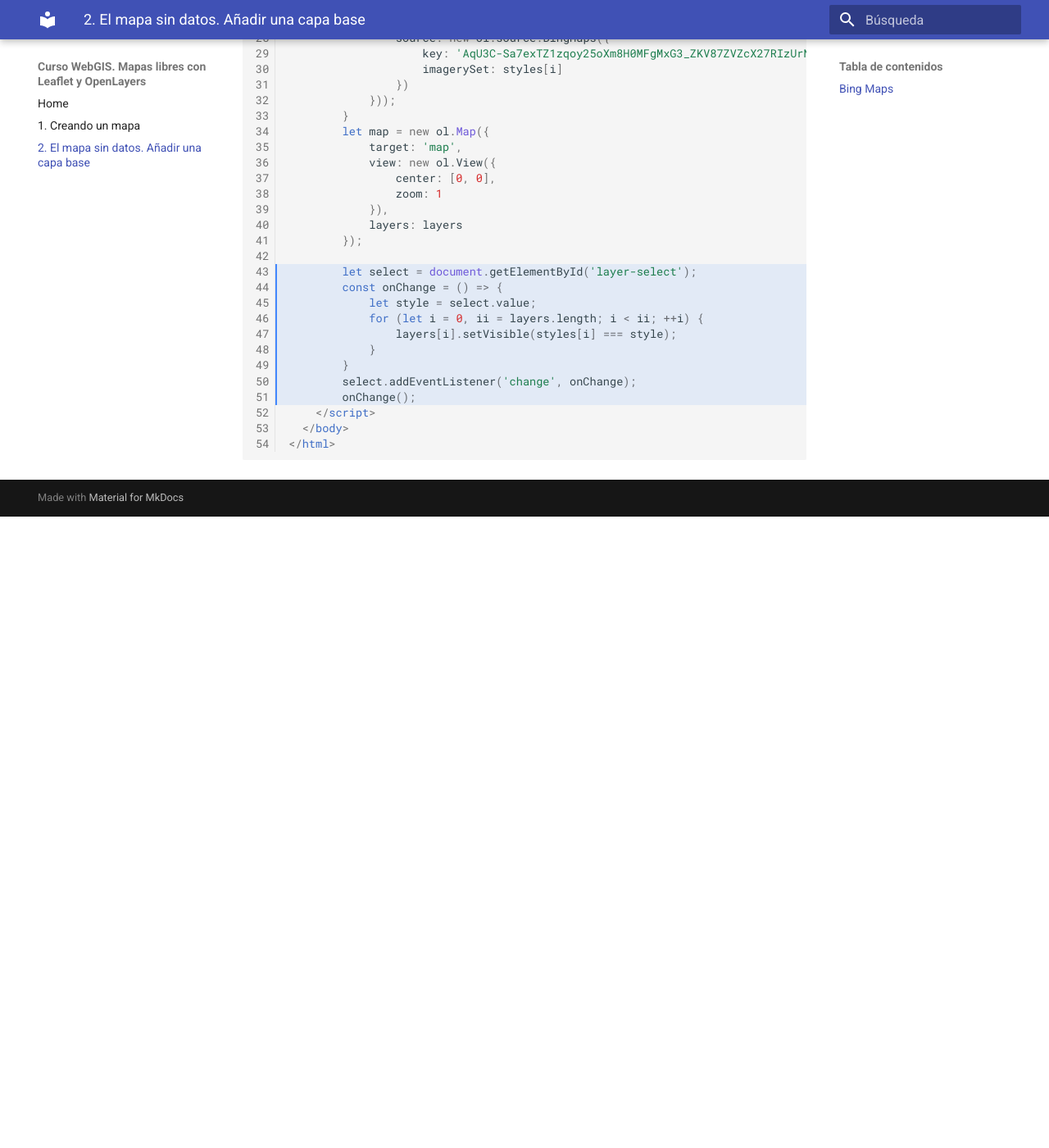
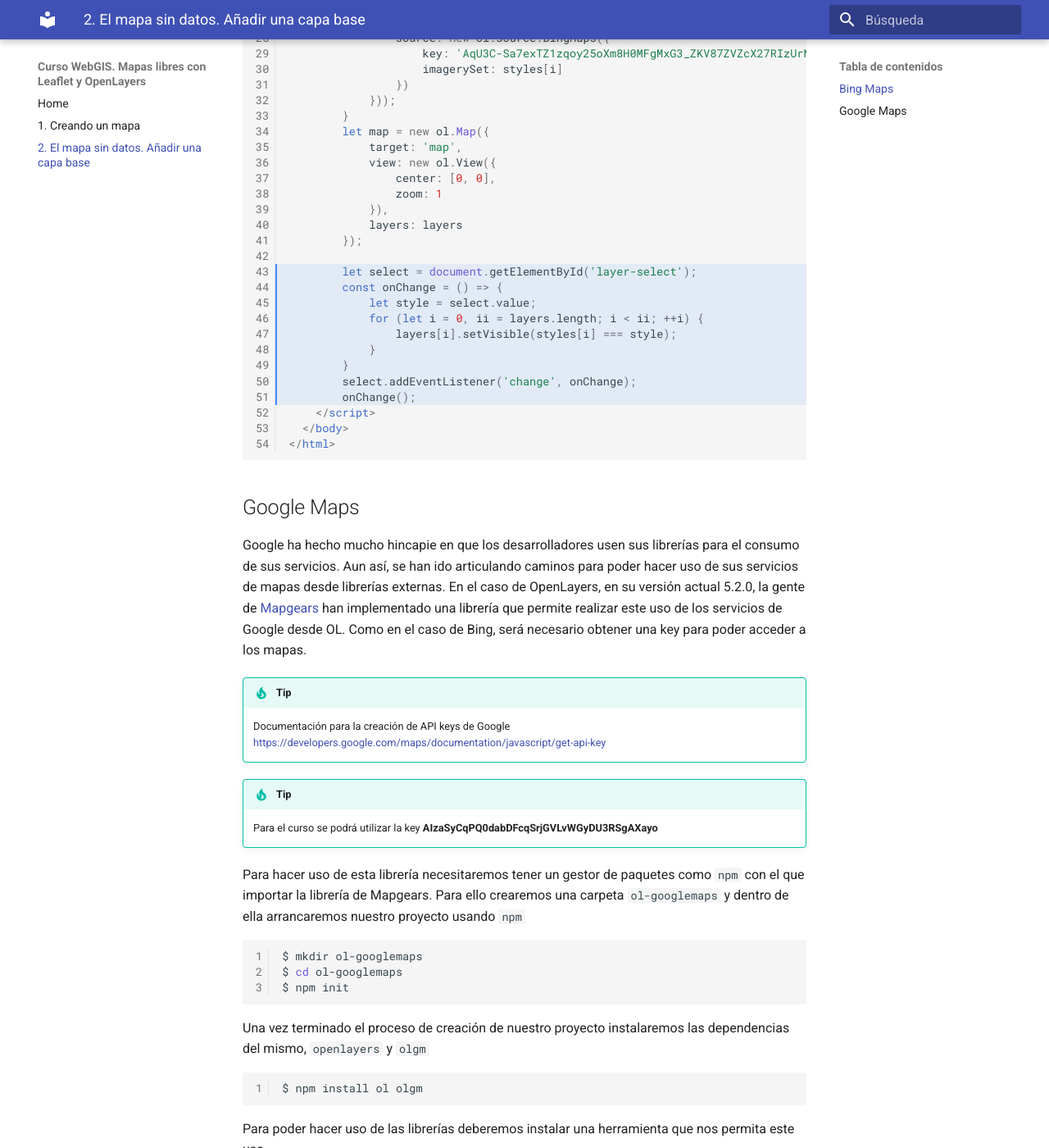
Before and after one commit to xeoinquedos/curso-webgis, an MkDocs documentation site: the page built from docs/2_capas_base.md, in a window 1280 px wide and 1400 px high, scrolled down 3014 px. Shown: the whole window at 82% size. Built offline with MkDocs 1.6.1 and Material for MkDocs 9.7.7, drawn with Linux system fonts in a browser that asks for light colours; before the commit the page ends 3644 px from its top, so only the background shows below that; some of the changed text lies outside the part shown.

Commit message:
Google maps

````diff
--- a/docs/2_capas_base.md
+++ b/docs/2_capas_base.md
@@ -11,7 +11,7 @@
 Para obtener una key que nos permita el uso de estos datos iremos a [https://www.bingmapsportal.com/](https://www.bingmapsportal.com/).
 
 !!! tip
-    Para uso durante el curso podréis usar la key AqU3C-Sa7exTZ1zqoy25oXm8H0MFgMxG3_ZKV87ZVZcX27RIzUrNQ5rQOV1DKt3t
+    Para uso durante el curso podréis usar la key **AqU3C-Sa7exTZ1zqoy25oXm8H0MFgMxG3_ZKV87ZVZcX27RIzUrNQ5rQOV1DKt3t**
 
 Siguiendo con el ejemplo anterior, sustituiremos la capa de OSM por la nueva de Bing y añadiremos un control que nos permita cambiar entre las diferentes tipos de capas de Bing
 
@@ -146,3 +146,130 @@
   </body>
 </html>
 ```
+
+## Google Maps
+Google ha hecho mucho hincapie en que los desarrolladores usen sus librerías para el consumo de sus servicios. Aun así, se han ido articulando caminos para poder hacer uso de sus servicios de mapas desde librerías externas. En el caso de OpenLayers, en su versión actual 5.2.0, la gente de [Mapgears](http://www.mapgears.com/) han implementado una librería que permite realizar este uso de los servicios de Google desde OL. Como en el caso de Bing, será necesario obtener una key para poder acceder a los mapas.
+
+!!! tip
+    Documentación para la creación de API keys de Google [https://developers.google.com/maps/documentation/javascript/get-api-key](https://developers.google.com/maps/documentation/javascript/get-api-key)
+
+!!! tip
+    Para el curso se podrá utilizar la key **AIzaSyCqPQ0dabDFcqSrjGVLvWGyDU3RSgAXayo**
+
+Para hacer uso de esta librería necesitaremos tener un gestor de paquetes como `npm` con el que importar la librería de Mapgears. Para ello crearemos una carpeta `ol-googlemaps` y dentro de ella arrancaremos nuestro proyecto usando `npm`
+
+```bash
+$ mkdir ol-googlemaps
+$ cd ol-googlemaps
+$ npm init
+```
+
+Una vez terminado el proceso de creación de nuestro proyecto instalaremos las dependencias del mismo, `openlayers` y `olgm`
+
+```bash
+$ npm install ol olgm
+```
+
+Para poder hacer uso de las librerías deberemos instalar una herramienta que nos permita este uso
+
+```bash
+$ npm install --save-dev parcel-bundler
+```
+
+Dentro de la carpeta `ol-googlemaps` crearemos un archivo `index.js`:
+
+```JavaScript
+import 'ol/ol.css';
+import {Map, View} from 'ol';
+import TileLayer from 'ol/layer/Tile';
+import OSM from 'ol/source/OSM';
+
+const map = new Map({
+  target: 'map',
+  layers: [
+    new TileLayer({
+      source: new OSM()
+    })
+  ],
+  view: new View({
+    center: [0, 0],
+    zoom: 0
+  })
+});
+```
+
+y seguidamente un fichero `index.html`
+
+```html
+<!DOCTYPE html>
+<html>
+  <head>
+    <meta charset="utf-8">
+    <title>Using Parcel with OpenLayers</title>
+    <style>
+      html, body, #map {
+        height: 100%;
+      }
+    </style>
+  </head>
+  <body>
+    <div id="map"></div>
+    <script src="./index.js"></script>
+  </body>
+</html>
+```
+
+Ahora crearemos las tareas de creación del visor mediante el uso de la herramienta. Para ello añadimos en el archivo `package.json` que se habrá creado tras la ejecución del comando `npm init` lo siguiente:
+
+```JSON hl_lines="8 9"
+{
+  "name": "ol-googlemaps",
+  "version": "1.0.0",
+  "description": "",
+  "main": "index.js",
+  "scripts": {
+    "test": "echo \"Error: no test specified\" && exit 1",
+    "start": "parcel index.html",
+    "build": "parcel build --public-url . index.html"
+  },
+  "author": "",
+  "license": "ISC",
+  "dependencies": {
+    "ol": "^5.2.0",
+    "olgm": "^1.0.0-beta.4"
+  }
+}
+```
+
+si ahora ejecutamos `npm start` podremos ver el visor en [http://localhost:1234/](http://localhost:1234/)
+
+Añadiremos la capa de Google haciendo uso de la librería de Mapgears:
+
+```JavaScript hl_lines="4 5 6 8 10 15 23 24"
+import 'ol/ol.css';
+import 'olgm/olgm.css';
+import {Map, View} from 'ol';
+import GoogleLayer from 'olgm/layer/Google.js';
+import {defaults} from 'olgm/interaction.js';
+import OLGoogleMaps from 'olgm/OLGoogleMaps.js';
+
+var center = [0, 0];
+
+const googleLayer = new GoogleLayer();
+
+const map = new Map({
+  target: 'map',
+  layers: [
+    googleLayer
+  ],
+  view: new View({
+    center: [0, 0],
+    zoom: 0
+  })
+});
+
+var olGM = new OLGoogleMaps({map: map});
+olGM.activate();
+```
+
+Es posible que nos encontremos problemas a la hora de consumir los servicios de mapas de Google debido a las restricciones de uso de las Keys.
````
